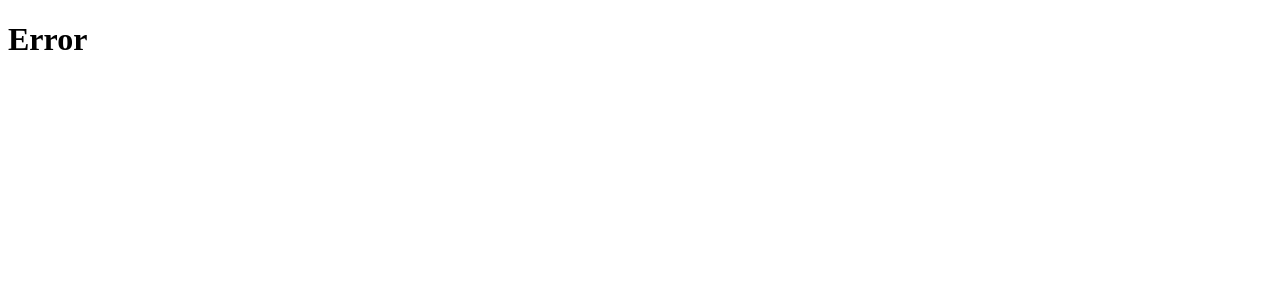
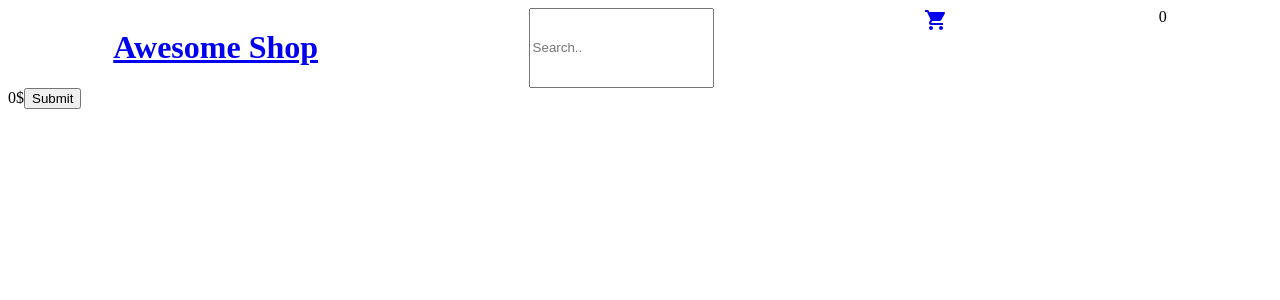
Before and after one commit to mikoscz/react-workshop-03, a React (Vite) app: page /cart in a window 1280 px wide. Before the commit this address had no page. Shown: the top 300 px of the page. Built offline with nearby package versions, Linux system fonts and the light colour scheme; data requests are answered from the project's data file.

Commit message:
Move Navbar to Root

```diff
--- a/src/App.jsx
+++ b/src/App.jsx
@@ -22,11 +22,7 @@ function App() {
     return products;
   })
 
-  const cartQuery = useQuery(["carts", 1], async () => {
-    const response = await fetch('http://localhost:3000/carts/1');
-    const cart = await response.json();
-    return cart;
-  })
+
   if (query.isLoading) {
     return <span>Loading...</span>
   }
--- a/src/components/NavBar/NavBar.jsx
+++ b/src/components/NavBar/NavBar.jsx
@@ -1,19 +1,23 @@
 import { CartIcon } from "../CartIcon.jsx";
 import { Search } from "../Search/Search.jsx";
-
 import "./NavBar.css";
 import useCart from "../../hooks/useCart.jsx";
+import { Link } from "react-router-dom";
 
 export function NavBar({ searchValue, setSearchValue, setPage }) {
-let cart = useCart();
+  let cart = useCart();
   return (
     <header className="header">
-      <h1 onClick={()=> setPage('list')}>Awesome Shop</h1>
+      <Link to="/products">
+        <h1>Awesome Shop</h1>
+      </Link>
       <Search
         searchValue={searchValue}
         setSearchValue={setSearchValue}
       />
-      <CartIcon  onClick={()=> setPage('cart') }/>
+      <Link to="/cart">
+        <CartIcon />
+      </Link>
       {cart.products.length}
     </header>
   )
--- a/src/routes/Root.jsx
+++ b/src/routes/Root.jsx
@@ -1,6 +1,18 @@
+import { useState } from "react";
 import { Outlet } from "react-router-dom"
+import { NavBar } from "../components/NavBar/NavBar";
 
 export function Root() {
-    return <div>Hello world! <Outlet /></div>
+    const [searchValue, setSearchValue] = useState("");
+
+    return <div>
+        <NavBar
+        searchValue={searchValue}
+        setSearchValue={setSearchValue}
+      />
+
+
+
+        <Outlet /></div>
 
 }
```
Also changed, not shown: src/Router.jsx (+7 -2 lines).
